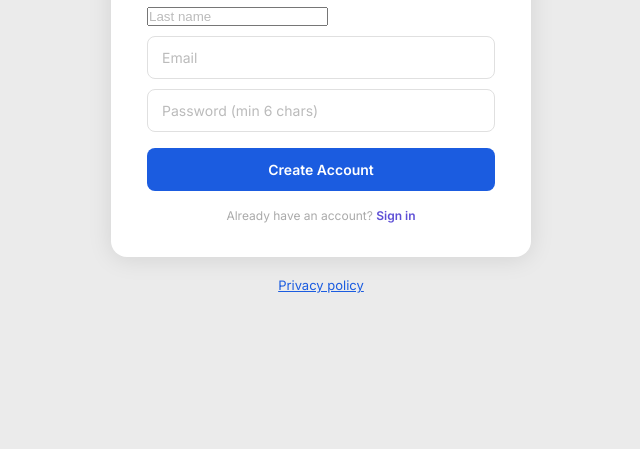
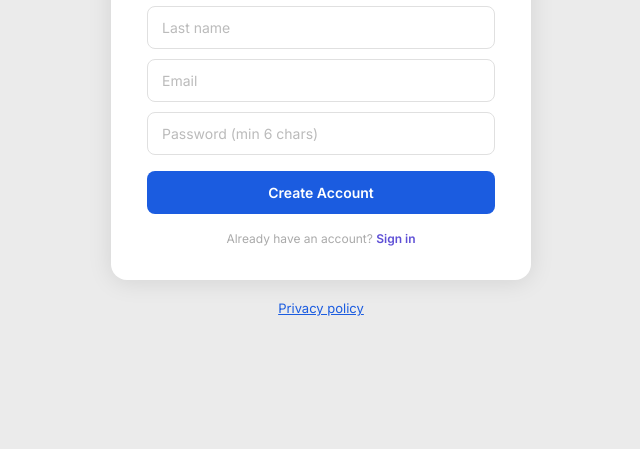
Before and after one commit to raldvillanueva/Sugarloom, a website: page PRACTICENIMOJOSACAP/pages/register.html in a window 1280 px wide. Shown: the part 351-800 px from the top of the page, without its empty margins (319-959 px from the left). Drawn offline with nearby package versions, Linux system fonts and the light colour scheme.

Commit message:
Style text inputs to match email/password fields

```diff
--- a/PRACTICENIMOJOSACAP/css/login.css
+++ b/PRACTICENIMOJOSACAP/css/login.css
@@ -112,6 +112,7 @@ body {
 }
 
 /* ── INPUTS ── */
+input[type="text"],
 input[type="email"],
 input[type="password"],
 input[type="tel"] {
```
